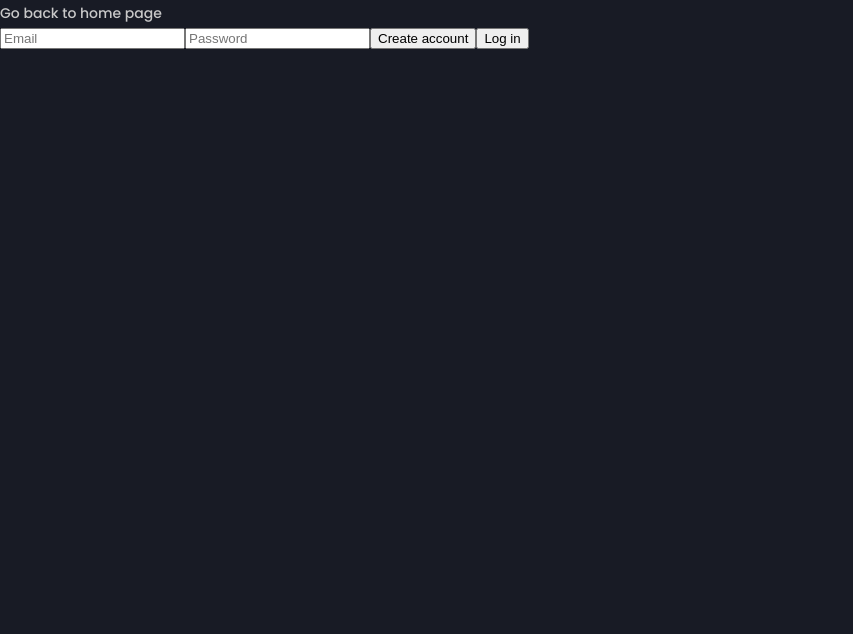
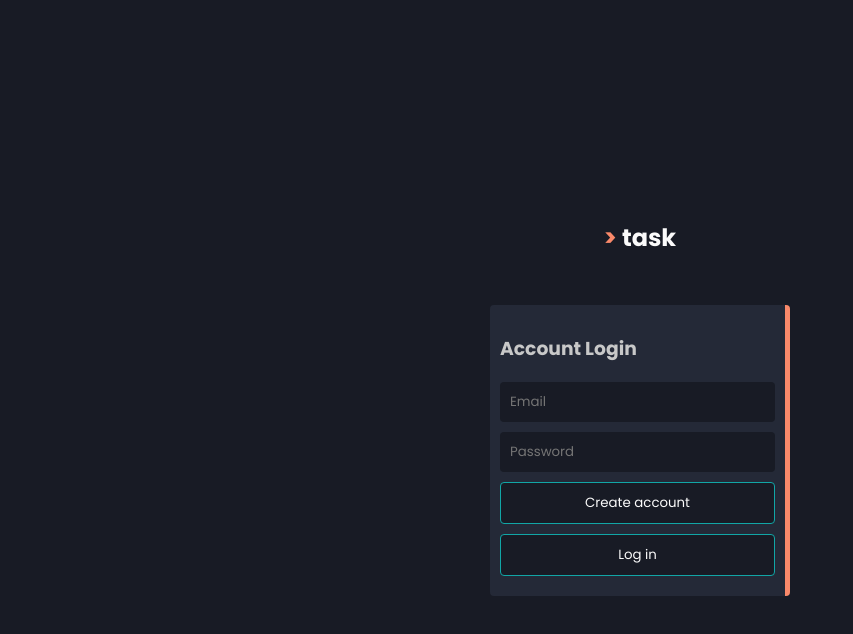
Before and after one commit to 0xOKNOTOK/task-manager, a Next.js app: page /login in a window 1280 px wide. Shown: the top 634 px of the page, without its empty margins (0-853 px from the left). Built offline with nearby package versions, Linux system fonts and the light colour scheme; no server answers.

Commit message:
Styled login page.

```diff
--- a/pages/login.tsx
+++ b/pages/login.tsx
@@ -1,16 +1,18 @@
 import React, { useState } from 'react'
 import Link from 'next/link'
 import { firebaseClient } from '../utils/firebaseClient'
+import styles from '../styles/Login.module.css'
 
 const Login = (_props: any) => {
   const [email, setEmail] = useState('')
   const [pass, setPass] = useState('')
   return (
-    <div>
-      <Link href='/'>
-        <a>Go back to home page</a>
-      </Link>
-      <br />
+    <div className={styles.wrapper}>
+      <h1>
+        <span>{`> `}</span>task
+      </h1>
+      <div className={styles.login}>
+        <h3>Account Login</h3>
         <input
           value={email}
           onChange={e => setEmail(e.target.value)}
@@ -41,6 +43,7 @@ const Login = (_props: any) => {
           Log in
         </button>
       </div>
+    </div>
   )
 }
 
--- /dev/null
+++ b/styles/Login.module.css
@@ -0,0 +1,63 @@
+.wrapper {
+  width: 100%;
+  height: 100vh;
+  display: flex;
+  flex-direction: column;
+  align-items: center;
+  justify-content: center;
+}
+
+.wrapper h1 {
+  margin-bottom: 50px;
+}
+.wrapper span {
+  color: var(--element-orange);
+}
+
+.login {
+  border-right: 5px solid var(--element-orange);
+  width: 300px;
+  display: flex;
+  flex-direction: column;
+  padding: 10px;
+  border-radius: var(--border-radius);
+  background-color: var(--background-blue);
+  transition: var(--transition-speed) ease-in;
+}
+
+.login:focus-within {
+  transition: var(--transition-speed) ease-in;
+  border-right: 5px solid var(--element-aqua);
+}
+
+.login input {
+  background-color: var(--background-grey);
+  outline: none;
+  border: none;
+  padding: 10px;
+  border-radius: var(--border-radius);
+  margin-bottom: 10px;
+  color: var(--text-white);
+  font-family: 'Poppins';
+}
+
+.login input:focus {
+  border-bottom: 2px var(--element-aqua) solid;
+}
+
+.login button {
+  background-color: var(--background-grey);
+  color: var(--text-white);
+  border: none;
+  padding: 10px;
+  margin-bottom: 10px;
+  border: 1px solid var(--element-aqua);
+  border-radius: var(--border-radius);
+  font-family: 'Poppins';
+}
+
+.login button:hover {
+  background-color: var(--element-aqua);
+  cursor: pointer;
+  transition: var(--transition-speed) ease;
+}
```
Lines whose indentation alone changed are shown as unchanged.
